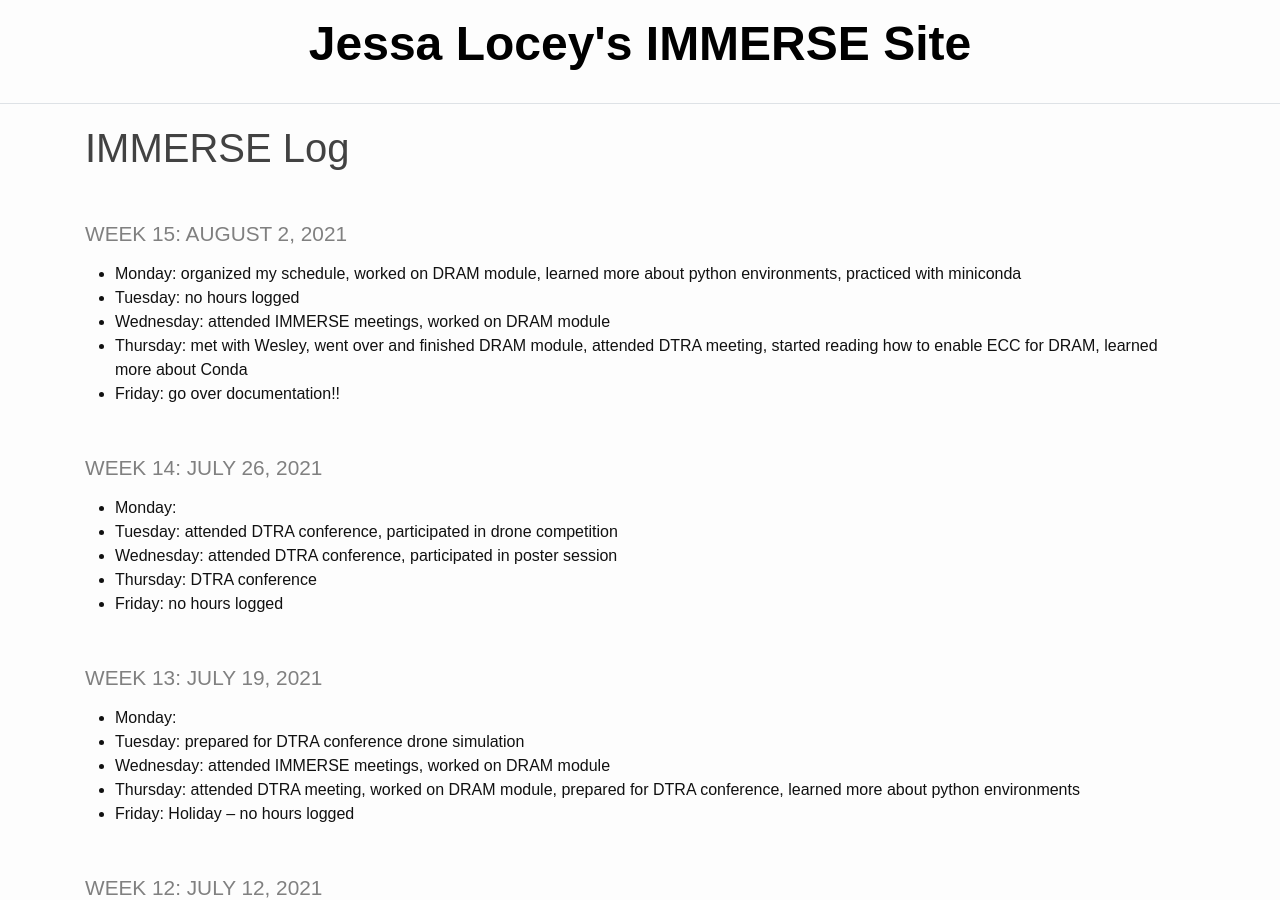
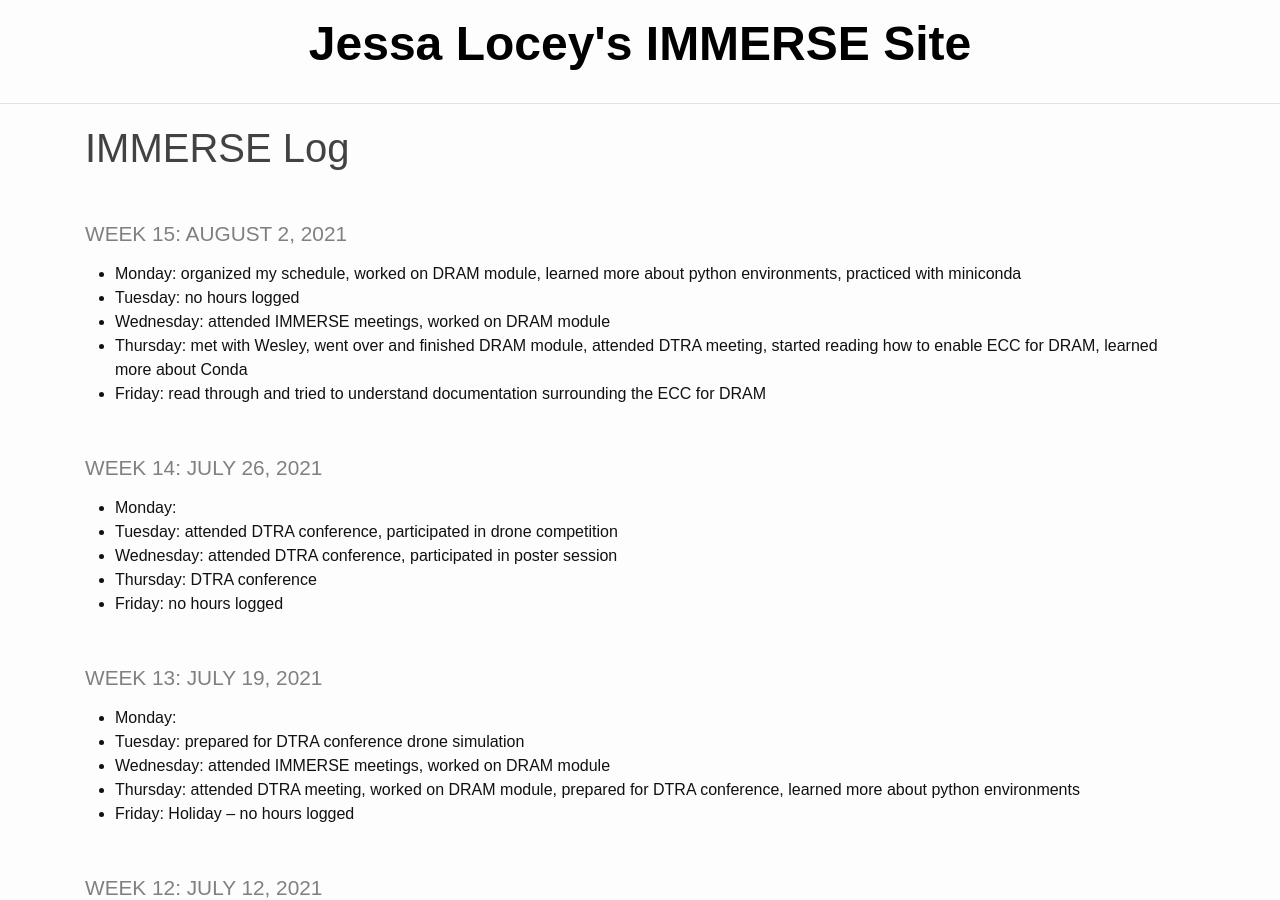
Before and after one commit to jessalocey/jessalocey.github.io, a Jekyll site: the page built from _pages/log.md, in a window 1280 px wide and 900 px high. Built offline with Jekyll 4.4.1, drawn with Linux system fonts in a browser that asks for light colours.

Commit message:
log update Friday

```diff
--- a/_pages/log.md
+++ b/_pages/log.md
@@ -8,7 +8,7 @@ title: IMMERSE Log
 * **Tuesday:** no hours logged
 * **Wednesday:** attended IMMERSE meetings, worked on DRAM module
 * **Thursday:** met with Wesley, went over and finished DRAM module, attended DTRA meeting, started reading how to enable ECC for DRAM, learned more about Conda
-* **Friday:** go over documentation!!
+* **Friday:** read through and tried to understand documentation surrounding the ECC for DRAM
 
 ### Week 14: July 26, 2021
 * **Monday:**
```
